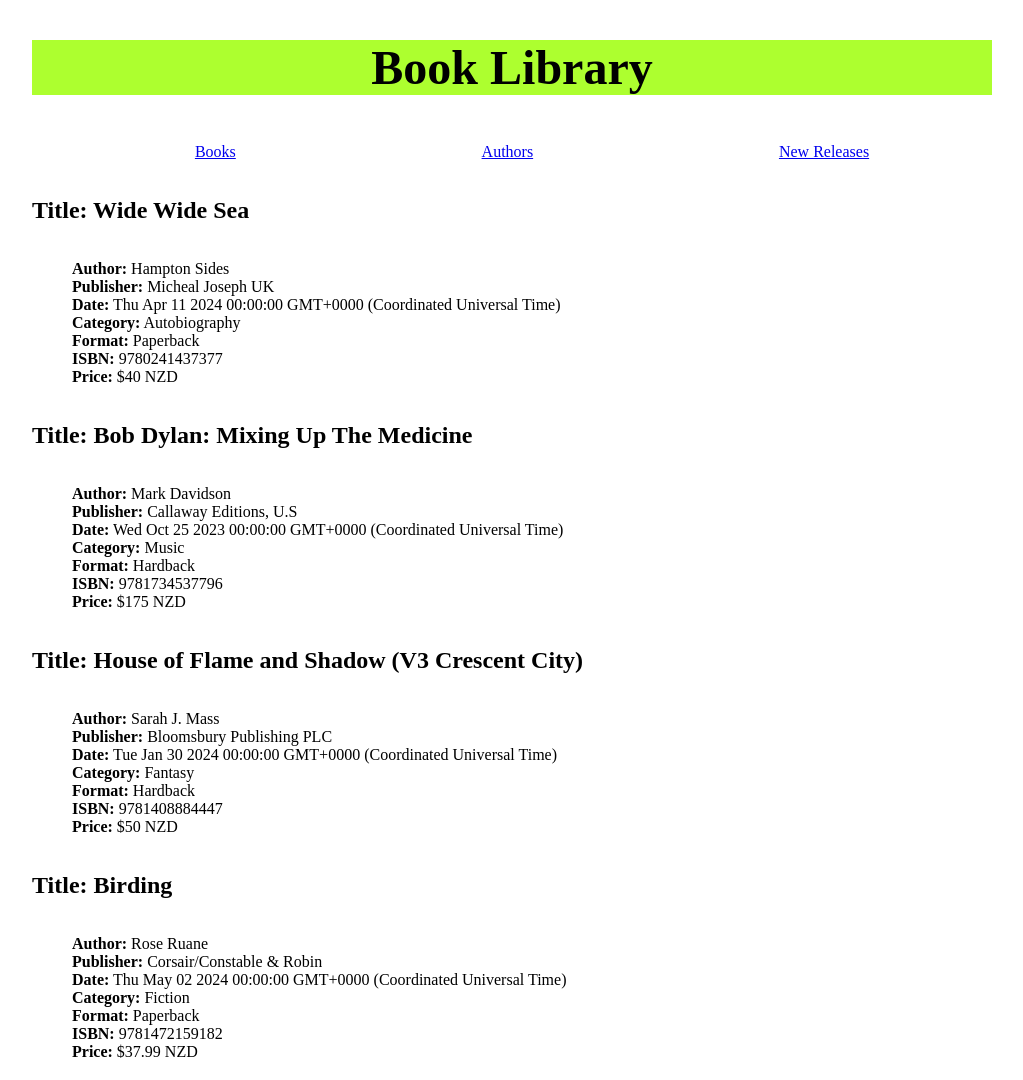
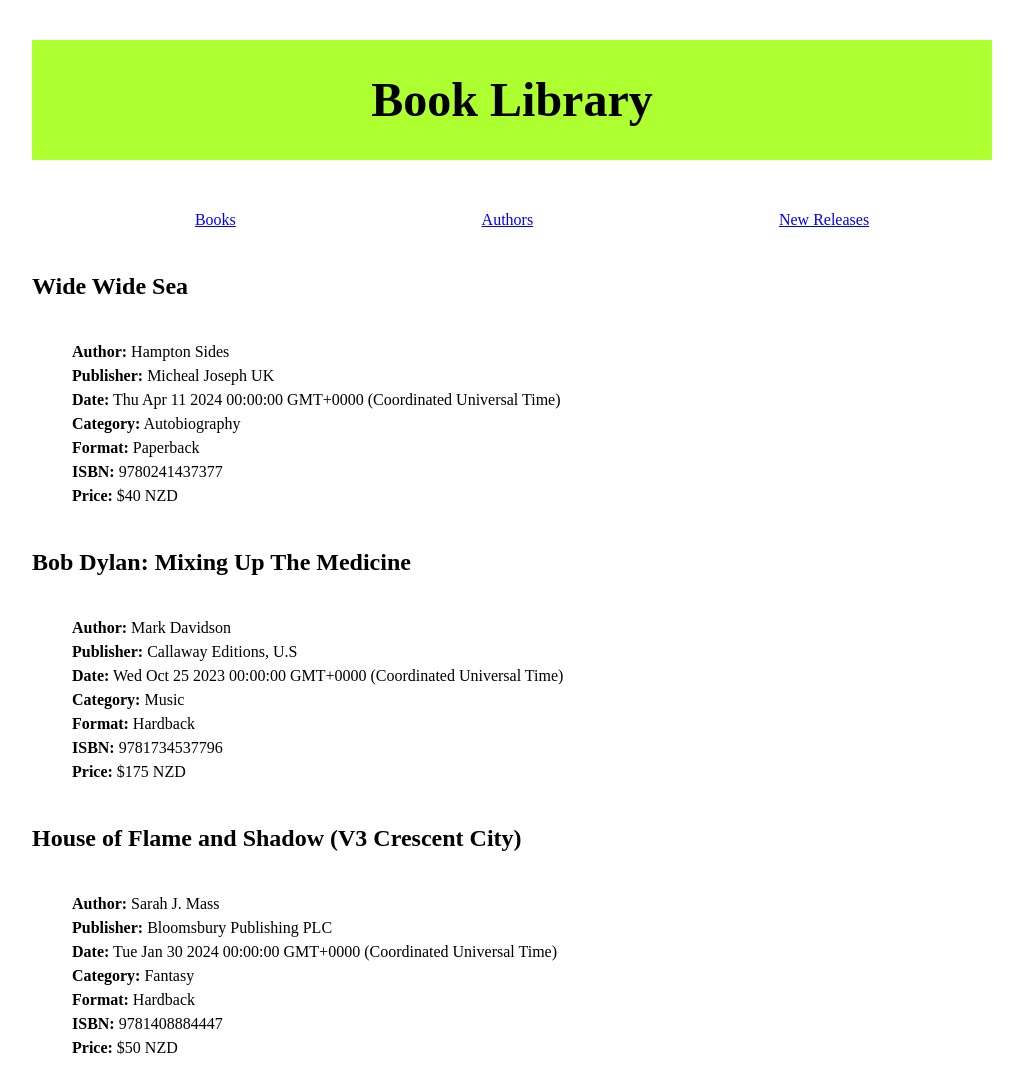
Before and after one commit to KatBreed/Javascript-Book-Library, a plain HTML site: page index.html in a window 1280 px wide. Shown: the top 1080 px of the page, without its empty margins (128-1151 px from the left). Drawn offline with Linux system fonts and the light colour scheme.

Commit message:
Correct spelling mistake and some CSS

```diff
--- a/book_styles.css
+++ b/book_styles.css
@@ -1,8 +1,41 @@
+/*==========================
+Mobile / Base CSS
+===========================*/
+/*===================
+    Typography
+====================*/
+body {
+    line-height: 1.5;
+}
+
 h1 {
     text-align: center;
     background: greenyellow;
 }
 
+/*================
+    Styling
+=================*/
 li {
     list-style-type: none;
+
 }
+
+ul {
+    list-style-position: inside;
+}
+
+/*=========================
+    Margins and Padding
+==========================*/
+h1 {
+    padding-top: .5em;
+    padding-bottom: .5em;
+}
+
+/*==================
+    Desktop
+===================*/
+/*===================
+    Typography
+====================*/
--- a/class_book_script.js
+++ b/class_book_script.js
@@ -104,7 +104,7 @@ books.forEach((book) => {
   bookDiv.style.gridColumn = '2 / 3';
   bookDiv.style.gridRow = row.toString();
   bookDiv.innerHTML = `
-    <h2><strong>Title:</strong> ${book.title}</h2>
+    <h2>${book.title}</h2>
       <ul>
         <li><strong>Author:</strong> ${book.author}</li>
         <li><strong>Publisher:</strong> ${book.publisher}</li>
```
